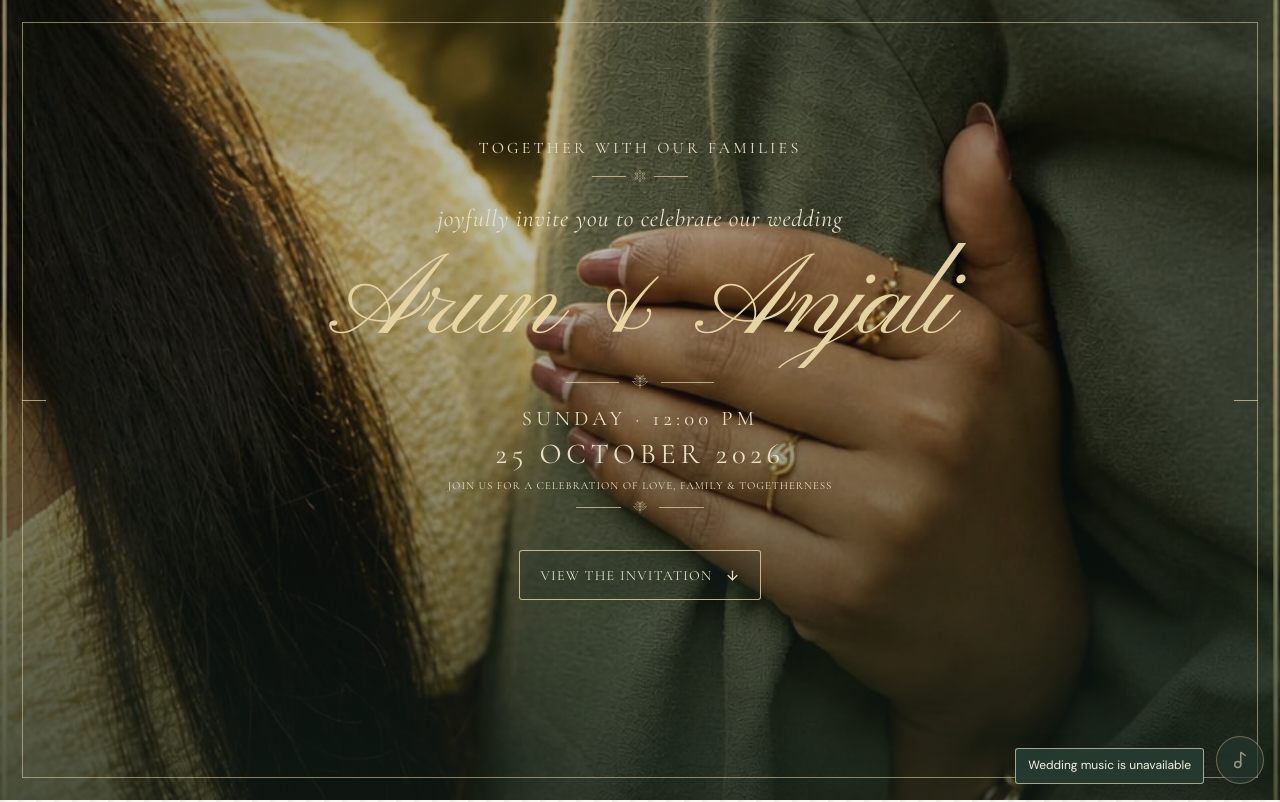
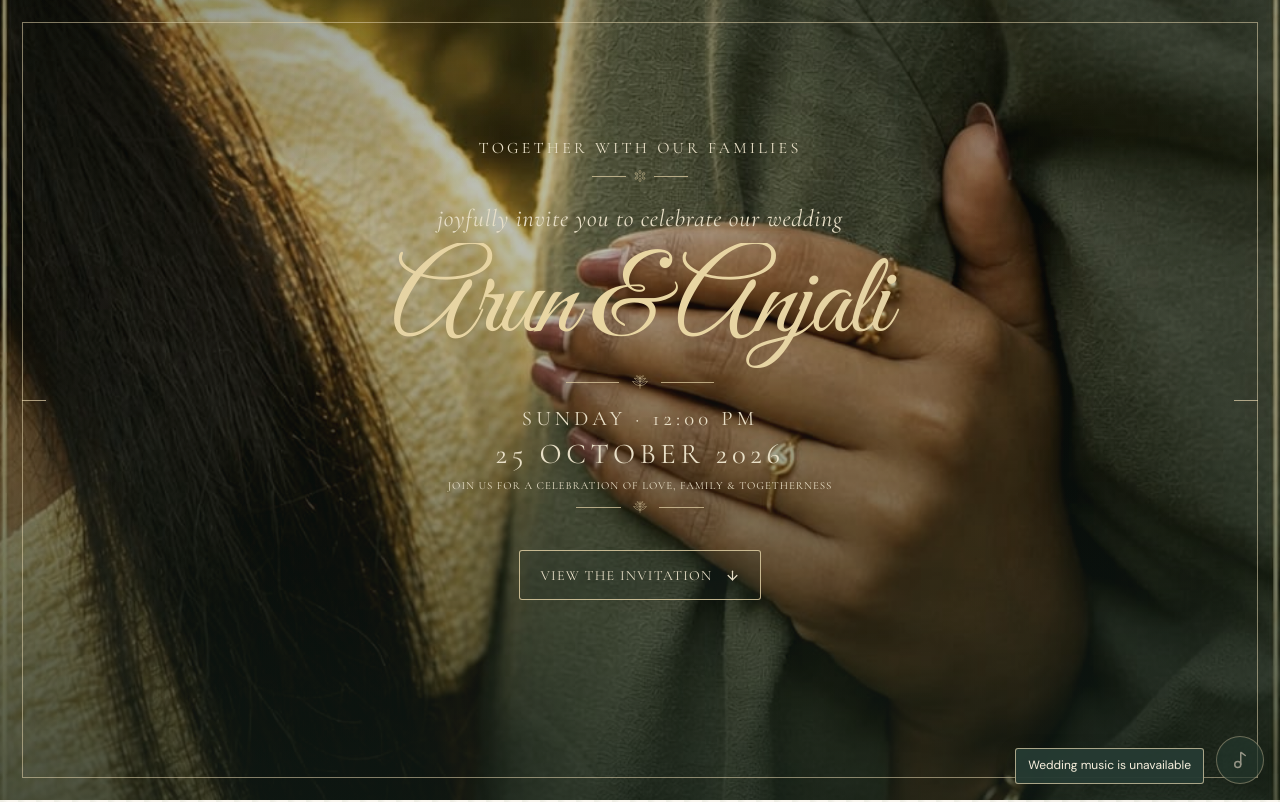
Before and after one commit to AKHILMG3/wed, a React (Vite) app in the folder Wedding_Invitation/: page / in a window 1280 px wide. Shown: the top 802 px of the page. Built offline with nearby package versions, Linux system fonts and the light colour scheme; no server answers; the database is empty.

Commit message:
update project

```diff
--- a/Wedding_Invitation/src/invitation.css
+++ b/Wedding_Invitation/src/invitation.css
@@ -1,4 +1,4 @@
- @import url('https://fonts.googleapis.com/css2?family=Cormorant+Garamond:ital,wght@0,300;0,400;0,500;1,300;1,400;1,500&family=Dancing+Script:wght@500;600;700&family=DM+Sans:wght@400;500;600&family=Playfair+Display:wght@400;500;600&family=Pinyon+Script&display=swap');
+ @import url('https://fonts.googleapis.com/css2?family=Cormorant+Garamond:ital,wght@0,300;0,400;0,500;1,300;1,400;1,500&family=Dancing+Script:wght@500;600;700&family=DM+Sans:wght@400;500;600&family=Great+Vibes&family=Playfair+Display:wght@400;500;600&family=Pinyon+Script&display=swap');
 @import "tailwindcss";
 
 :root {
@@ -50,9 +50,9 @@ button:focus-visible, a:focus-visible { outline: 2px solid var(--sage-deep); out
 .is-open .cover__content { opacity: 0; transform: translateY(-12px) scale(.98); pointer-events: none; }
 .cover__eyebrow { color: var(--gold-light); }
 .cover__invitation { margin: 1.25rem 0 0; color: rgba(250,247,240,.88); font-family: var(--serif); font-size: 1.35rem; font-style: italic; }
-.cover__names { margin: .55rem 0 0; color: #E2D0A5; font-family: "Edwardian Script ITC", "Segoe Script", cursive; font-size: 5rem; font-weight: 400; letter-spacing: normal; line-height: .9; }
+.cover__names { margin: .55rem 0 0; color: #E2D0A5; font-family: "Great Vibes", "Pinyon Script", cursive; font-size: 5rem; font-weight: 400; letter-spacing: normal; line-height: .9; }
 .shine { color: #E2D0A5; background: none; background-clip: border-box; -webkit-background-clip: border-box; -webkit-text-fill-color: #E2D0A5; animation: none; }
-.cover__ampersand { display: block; margin: -.15rem 0; color: #E2D0A5; font-family: "Edwardian Script ITC", "Segoe Script", cursive; font-size: 1.7rem; font-style: normal; font-weight: 400; letter-spacing: normal; }
+.cover__ampersand { display: block; margin: -.15rem 0; color: #E2D0A5; font-family: "Great Vibes", "Pinyon Script", cursive; font-size: 1.7rem; font-style: normal; font-weight: 400; letter-spacing: normal; }
 .cover__date { margin: 1rem 0 0; color: #f2e4c9; font-family: var(--serif); font-size: 1.45rem; }
 .cover__date span { display: block; margin-top: .4rem; color: rgba(255,250,241,.78); font-family: "DM Sans", sans-serif; font-size: .65rem; letter-spacing: .17em; text-transform: uppercase; }
 .open-button { display: inline-flex; align-items: center; justify-content: center; gap: .75rem; min-height: 48px; margin-top: 2.2rem; padding: 0 1.25rem; border: 1px solid rgba(237,216,173,.8); color: #fff9ed; background: rgba(34,47,40,.24); cursor: pointer; font-size: .65rem; letter-spacing: .16em; text-transform: uppercase; transition: background .25s ease, color .25s ease; }
@@ -331,7 +331,7 @@ body { font-size: 16px; }
 .cover__content { width: min(94%, 900px); }
 .cover__eyebrow { color: #E8DFC7; font-family: "Cormorant Garamond", Georgia, serif; font-size: clamp(.8rem, 1.25vw, 1rem); font-weight: 400; letter-spacing: .2em; }
 .cover__invitation { margin-top: 1.2rem; color: #E8DFC7; font-family: "Cormorant Garamond", Georgia, serif; font-size: clamp(1.05rem, 2.15vw, 1.5rem); font-style: italic; font-weight: 400; letter-spacing: .035em; line-height: 1.25; }
-.cover__names { max-width: 100%; margin: .6rem auto 0; color: #E2D0A5; background: linear-gradient(105deg, #E2D0A5 0%, #E9D6A2 46%, #E2D0A5 100%); background-clip: text; -webkit-background-clip: text; font-family: "Edwardian Script ITC", "Pinyon Script", cursive; font-size: clamp(3.05rem, 11.2vw, 7.25rem); font-weight: 400; letter-spacing: -.025em; line-height: 1.08; white-space: nowrap; -webkit-text-fill-color: transparent; }
+.cover__names { max-width: 100%; margin: .6rem auto 0; color: #E2D0A5; background: linear-gradient(105deg, #E2D0A5 0%, #E9D6A2 46%, #E2D0A5 100%); background-clip: text; -webkit-background-clip: text; font-family: "Great Vibes", "Pinyon Script", cursive; font-size: clamp(3.05rem, 11.2vw, 7.25rem); font-weight: 400; letter-spacing: -.025em; line-height: 1.08; white-space: nowrap; -webkit-text-fill-color: transparent; }
 .cover .shine { color: #E2D0A5; background: linear-gradient(105deg, #E2D0A5 0%, #E9D6A2 46%, #E2D0A5 100%); background-clip: text; -webkit-background-clip: text; -webkit-text-fill-color: transparent; }
 .cover__ampersand { display: none; }
 .cover__ornament { display: flex; width: min(144px, 42vw); align-items: center; justify-content: center; gap: .4rem; color: #E2D0A5; line-height: 1; }
```
